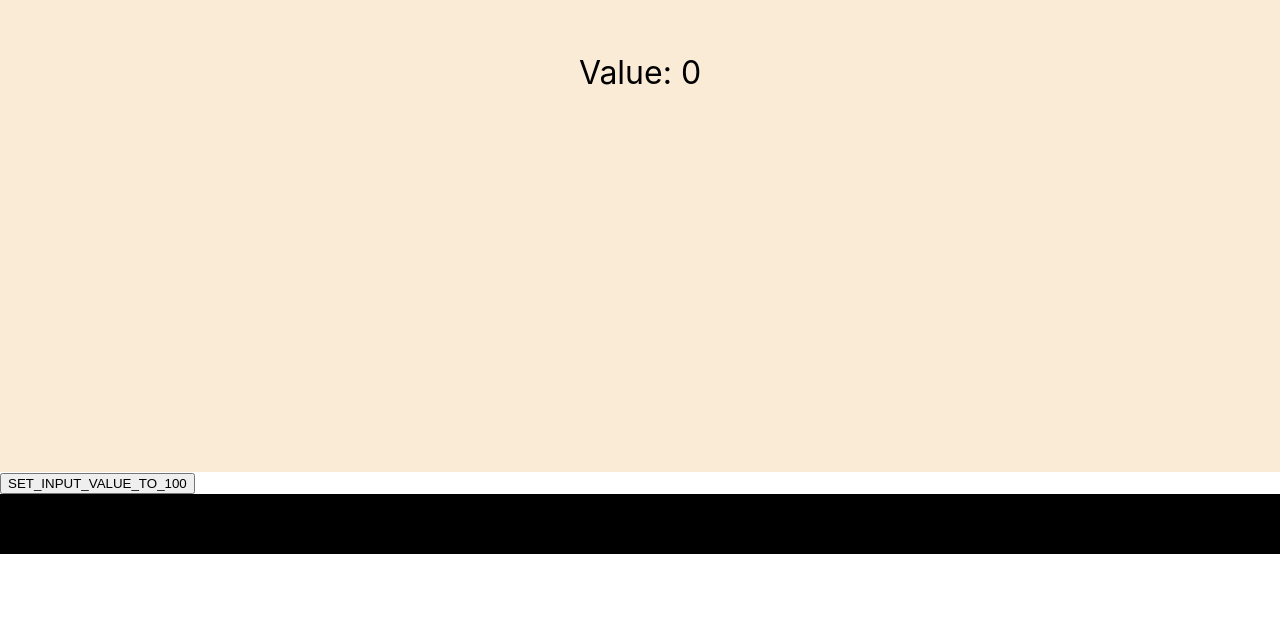
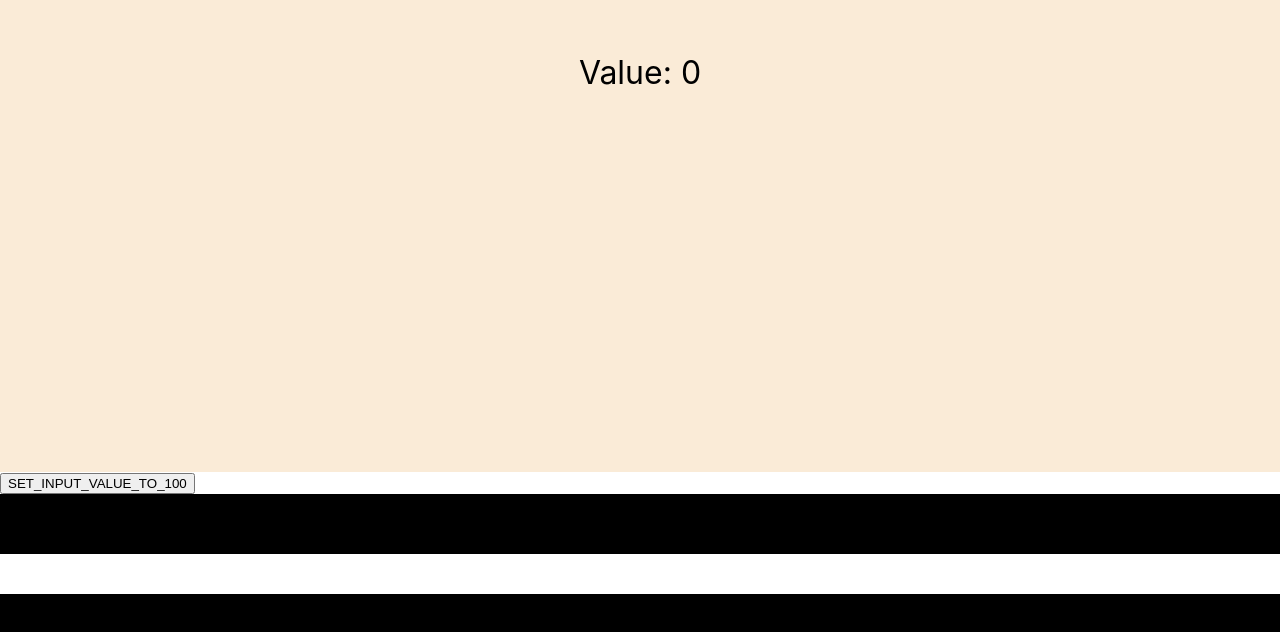
Before and after one commit to ap221882/react-docs-tutorials, a React (Create React App) app in the folder react-typescript-tutorials/: page / in a window 1280 px wide. Shown: the part 2513-3145 px from the top of the page. Before the commit the page ends 3067 px from the top, so only its background shows below. Built offline with nearby package versions, Linux system fonts and the light colour scheme.

Commit message:
generics: made generic with generic constraint

```diff
--- a/react-typescript-tutorials/src/App.tsx
+++ b/react-typescript-tutorials/src/App.tsx
@@ -27,6 +27,12 @@ function App({ headerText, extraTest = "I am the default text" }: AppProps) {
     { id: 2, name: "Mitchel", age: 23 },
     { id: 3, name: "Mike", age: 50 },
   ];
+
+  const orders = [
+    { orderId: 1, quantity: 5, amount: 78 },
+    { orderId: 2, quantity: 15, amount: 178 },
+    { orderId: 3, quantity: 25, amount: 278 },
+  ];
   const [user, setUser] = useState<User | null>(null);
 
   const { state, dispatch } = useContext(InputValueContext);
@@ -52,6 +58,9 @@ function App({ headerText, extraTest = "I am the default text" }: AppProps) {
         SET_INPUT_VALUE_TO_100
       </button>
       <DataGrid items={items} />
+      <br />
+      <br />
+      <DataGrid items={orders} />
     </>
   );
 }
```
Also changed, not shown: react-typescript-tutorials/src/components/DataGrid.tsx (+4 -4 lines).
